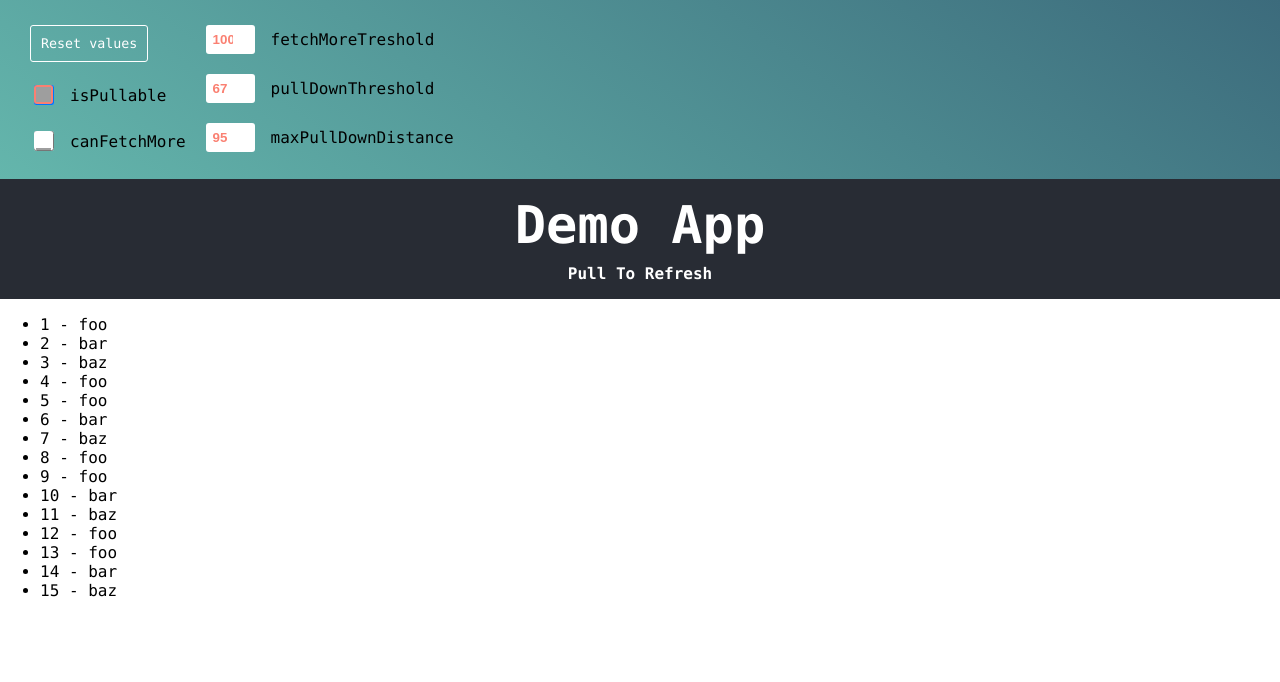
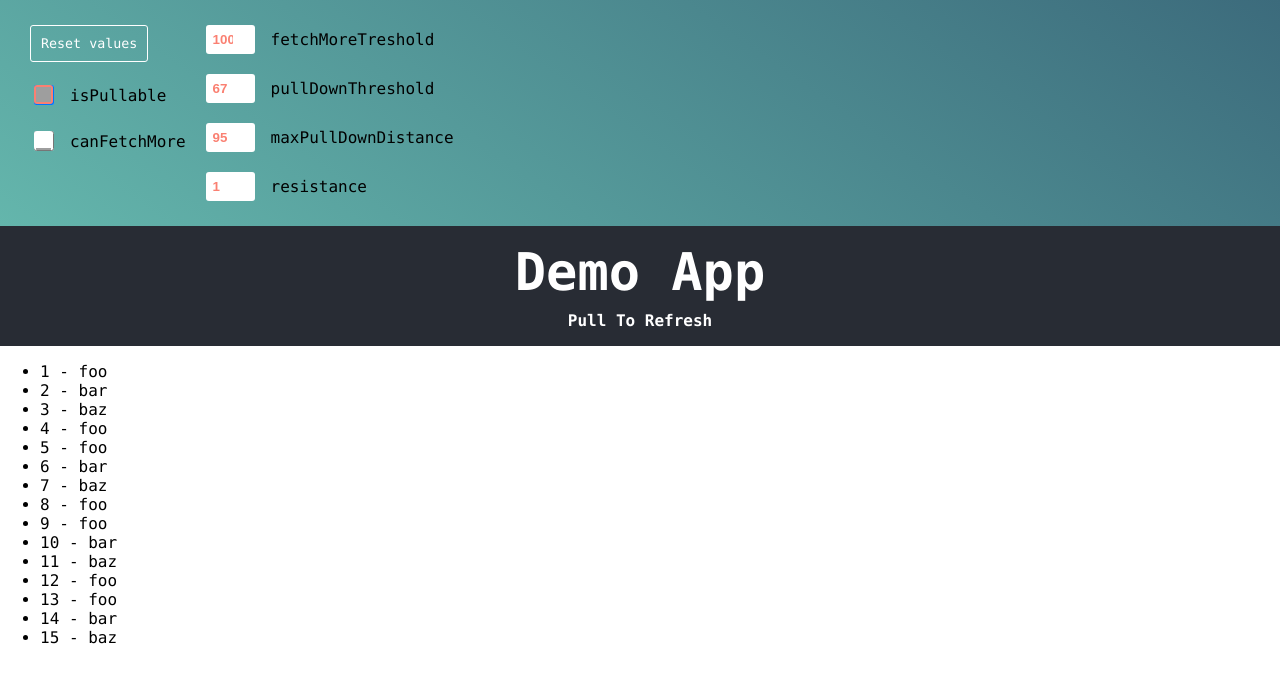
Before and after one commit to thmsgbrt/react-simple-pull-to-refresh, a React (Create React App) app in the folder playground/: page / in a window 1280 px wide. Shown: the top 682 px of the page. Built offline with nearby package versions, Linux system fonts and the light colour scheme; grey boxes are pictures that could not be loaded.

Commit message:
Update the demo with the resistance property

```diff
--- a/playground/src/App.tsx
+++ b/playground/src/App.tsx
@@ -9,6 +9,7 @@ const DEFAULT_VALUES = {
   fetchMoreThreshold: 100,
   pullDownThreshold: 67,
   maxPullDownDistance: 95,
+  resistance: 1,
 };
 
 const App: React.FC = () => {
@@ -20,6 +21,7 @@ const App: React.FC = () => {
   const [fetchMoreThreshold, setFetchMoreThreshold] = useState<number>(DEFAULT_VALUES.fetchMoreThreshold);
   const [pullDownThreshold, setPullDownThreshold] = useState<number>(DEFAULT_VALUES.pullDownThreshold);
   const [maxPullDownDistance, setMaxPullDownDistance] = useState<number>(DEFAULT_VALUES.maxPullDownDistance);
+  const [resistance, setResistance] = useState<number>(DEFAULT_VALUES.resistance);
 
   const handleReset = (): void => {
     setIsPullable(DEFAULT_VALUES.isPullable);
@@ -27,6 +29,7 @@ const App: React.FC = () => {
     setFetchMoreThreshold(DEFAULT_VALUES.fetchMoreThreshold);
     setPullDownThreshold(DEFAULT_VALUES.pullDownThreshold);
     setMaxPullDownDistance(DEFAULT_VALUES.maxPullDownDistance);
+    setResistance(DEFAULT_VALUES.resistance);
   };
 
   const getNewData = (): Promise<void> => {
@@ -51,6 +54,8 @@ const App: React.FC = () => {
           setPullDownThreshold={(n: number) => setPullDownThreshold(n)}
           maxPullDownDistance={maxPullDownDistance}
           setMaxPullDownDistance={(n: number) => setMaxPullDownDistance(n)}
+          resistance={resistance}
+          setResistance={(n: number) => setResistance(n)}
           onReset={handleReset}
         />
       </div>
@@ -64,7 +69,7 @@ const App: React.FC = () => {
           pullDownThreshold={pullDownThreshold}
           maxPullDownDistance={maxPullDownDistance}
           pullingContent=""
-          resistance={3}
+          resistance={resistance}
         >
           <>
             <header className="App-header">
--- a/playground/src/commands/commands.tsx
+++ b/playground/src/commands/commands.tsx
@@ -7,11 +7,13 @@ interface Props {
   fetchMoreThreshold: number;
   pullDownThreshold: number;
   maxPullDownDistance: number;
+  resistance: number;
   setCanFetchMore: Function;
   setIsPullable: Function;
   setFetchMoreThreshold: Function;
   setPullDownThreshold: Function;
   setMaxPullDownDistance: Function;
+  setResistance: Function;
   onReset: Function;
 }
 
@@ -26,6 +28,8 @@ const Commands = ({
   pullDownThreshold,
   setMaxPullDownDistance,
   maxPullDownDistance,
+  resistance,
+  setResistance,
   onReset,
 }: Props) => {
   return (
@@ -83,6 +87,17 @@ const Commands = ({
             <code>maxPullDownDistance</code>
           </label>
         </div>
+        <div className="command__group">
+          <input
+            type="number"
+            id="resistance"
+            value={resistance}
+            onChange={e => setResistance(e.target.value)}
+          />
+          <label htmlFor="maxPullDownDistance">
+            <code>resistance</code>
+          </label>
+        </div>
       </div>
     </div>
   );
```
